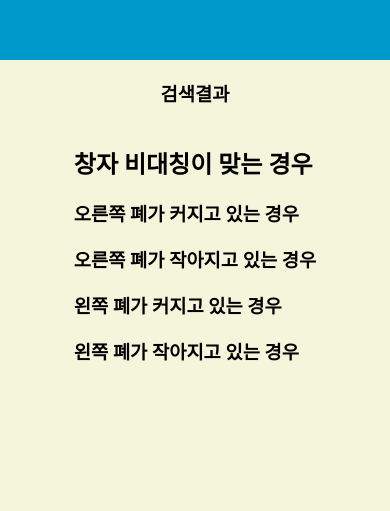
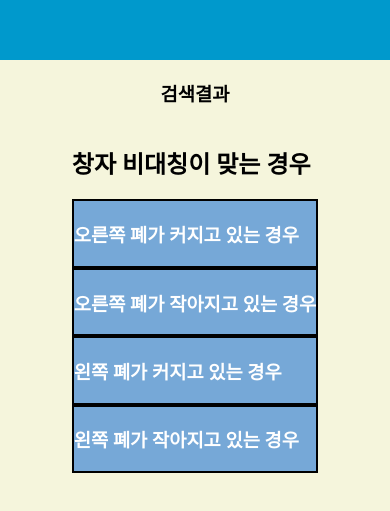
Before and after one commit to gonnabea/data-for-ibs, a plain HTML site: page index.html in a window 390 px wide. Both pictures are taken after typing "Sample" into the empty fields and a click on the input "검색". Shown: the part 193-704 px from the top of the page. Drawn offline with Linux system fonts and the light colour scheme.

Commit message:
대이터 정리 (css)

```diff
--- a/index.html
+++ b/index.html
@@ -3,7 +3,7 @@
 <head>
     <meta charset="UTF-8">
     <meta name="viewport" content="width=device-width, initial-scale=1.0">
-    <title>Jabara</title>
+    <title>자바라</title>
     <link rel="stylesheet" href="style.css">
 </head>
 <body>
@@ -11,7 +11,7 @@
         <header class="search-area" id="searchArea">
             <h1 class="title">몸상태 찾기🍳</h1>
             <form action="" class="search-form" id="searchForm">
-                <input type="text" class="search-input" id="searchInput" required=true autocomplete="off" placeholder="증상을 입력하세요">
+                <input type="text" class="search-input" id="searchInput" required=true autocomplete="off" placeholder="아픈 곳을 입력하세요">
                 <input type="submit" class="search-btn" id="searchBtn" value="검색">
             </form>
         </header>
--- a/script.js
+++ b/script.js
@@ -112,9 +112,7 @@ const etc = {
 	"머리와 가슴에서 피가 떨어진다",
 	"등짝 혈류변화 피빠진다"
 	],
-	heightAsstmm: [
-		"왼쪽 창자에 가스가 부족하다"
-	],
+	heightAsstmm: "왼쪽 창자에 가스가 부족하다",
 	rightSmallIntesExpand: [
 	"약한 설사 느낌",
 	"허리디스크",
@@ -180,7 +178,6 @@ function searchClick(){
     searchBtn.style.animation = "moveBtn 0.4s forwards";
     searchInput.style.animation = "focusSearch 0.4s forwards";
     searchInput.style.textAlign = "center";
-    searchInput.placeholder = "증상 혹은 의심되는 상태를 입력하세요"
     setTimeout(()=> {
         resultArea.addEventListener("click", revertInput);
     }, 500)
@@ -190,7 +187,6 @@ function revertInput(){
     searchBtn.style.animation = "revertBtn 0.4s forwards";
     searchInput.style.animation = "outFocused 0.4s forwards";
     searchInput.style.textAlign = "start";
-    searchInput.placeholder = "증상을 입력하세요"
     resultArea.removeEventListener("click", revertInput);
 }
 
@@ -239,7 +235,7 @@ function handleSearch(e){
     resultArea.style.display = "flex";
 
     const rightExpandArea = document.createElement("div");
-    rightExpandArea.className = "right-expand-area";
+    rightExpandArea.className = "case-container";
     case1Screen.appendChild(rightExpandArea)
     const rightExpandH3 = document.createElement("h3");
     rightExpandH3.innerHTML = "오른쪽 폐가 커지고 있는 경우";
@@ -252,7 +248,7 @@ function handleSearch(e){
     })
 
     const rightShrinkArea = document.createElement("div");
-    rightShrinkArea.className = "right-shirink-area";
+    rightShrinkArea.className = "case-container";
     case1Screen.appendChild(rightShrinkArea)
     const rightShrinkH3 = document.createElement("h3");
     rightShrinkH3.innerHTML = "오른쪽 폐가 작아지고 있는 경우";
@@ -265,7 +261,7 @@ function handleSearch(e){
     })
 
     const leftExpandArea = document.createElement("div");
-    leftExpandArea.className = "right-shirink-area";
+    leftExpandArea.className = "case-container";
     case1Screen.appendChild(leftExpandArea)
     const leftExpandH3 = document.createElement("h3");
     leftExpandH3.innerHTML = "왼쪽 폐가 커지고 있는 경우";
@@ -278,7 +274,7 @@ function handleSearch(e){
     })
 
     const leftShrinkArea = document.createElement("div");
-    leftShrinkArea.className = "right-shirink-area";
+    leftShrinkArea.className = "case-container";
     case1Screen.appendChild(leftShrinkArea)
     const leftShrinkH3 = document.createElement("h3");
     leftShrinkH3.innerHTML = "왼쪽 폐가 작아지고 있는 경우";
--- a/style.css
+++ b/style.css
@@ -77,6 +77,41 @@ body{
     flex-direction: column;
 }
 
+.case1-Screen{
+    display: grid;
+    grid-template-columns: 1fr 1fr 1fr 1fr;
+}
+
+.description{
+
+    text-align: center;
+}
+
+@media screen and (max-width: 900px){
+    .case1-Screen{
+        grid-template-columns: 1fr 1fr 1fr;
+    }
+}
+
+@media screen and (max-width: 700px){
+    .case1-Screen{
+        grid-template-columns: 1fr 1fr;
+    }
+}
+
+
+@media screen and (max-width: 400px){
+    .case1-Screen{
+        grid-template-columns: 1fr;
+    }
+}
+
+.case-container{
+    border: solid 2px black;
+    background-color: #76A8D7;
+    color: white;
+}
+
 @keyframes focusSearch{
     0%{
         width: 300px;
```
